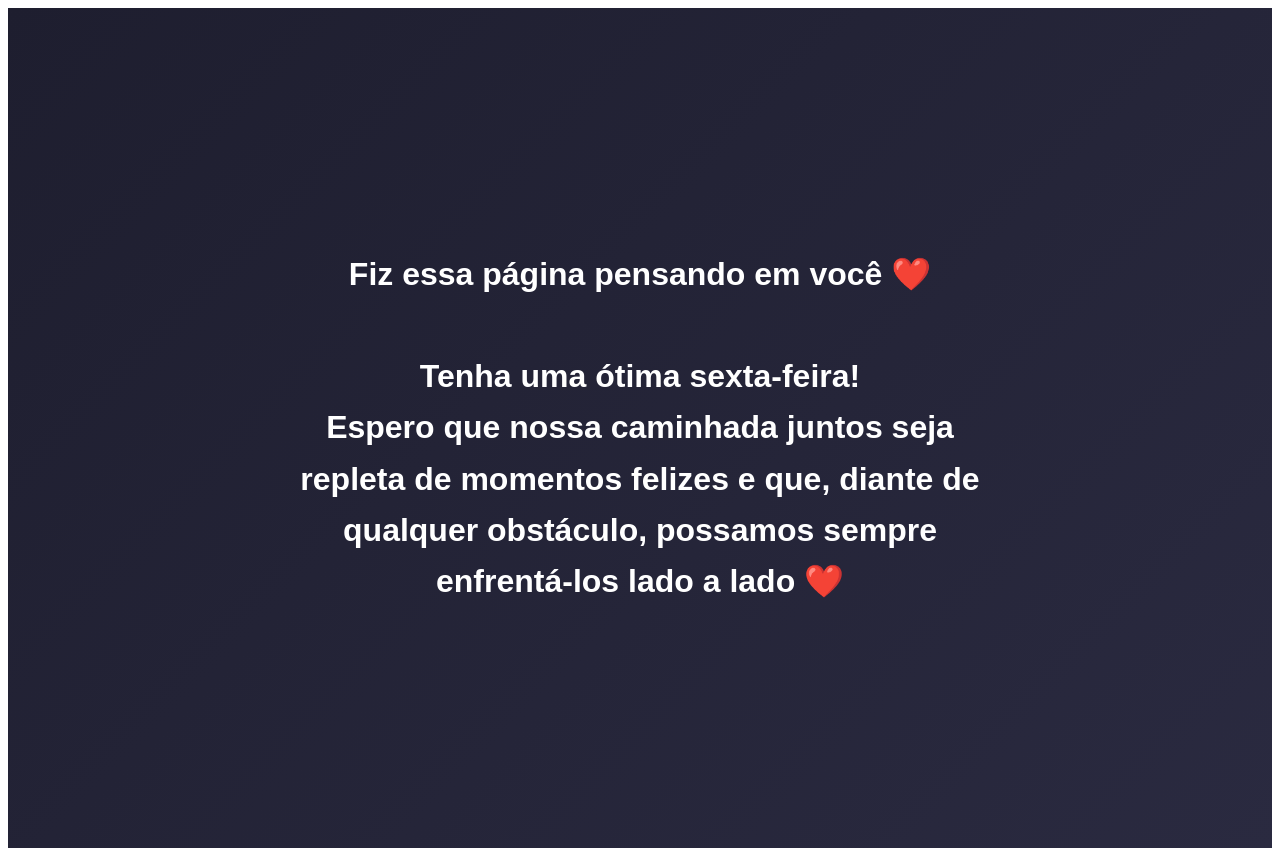
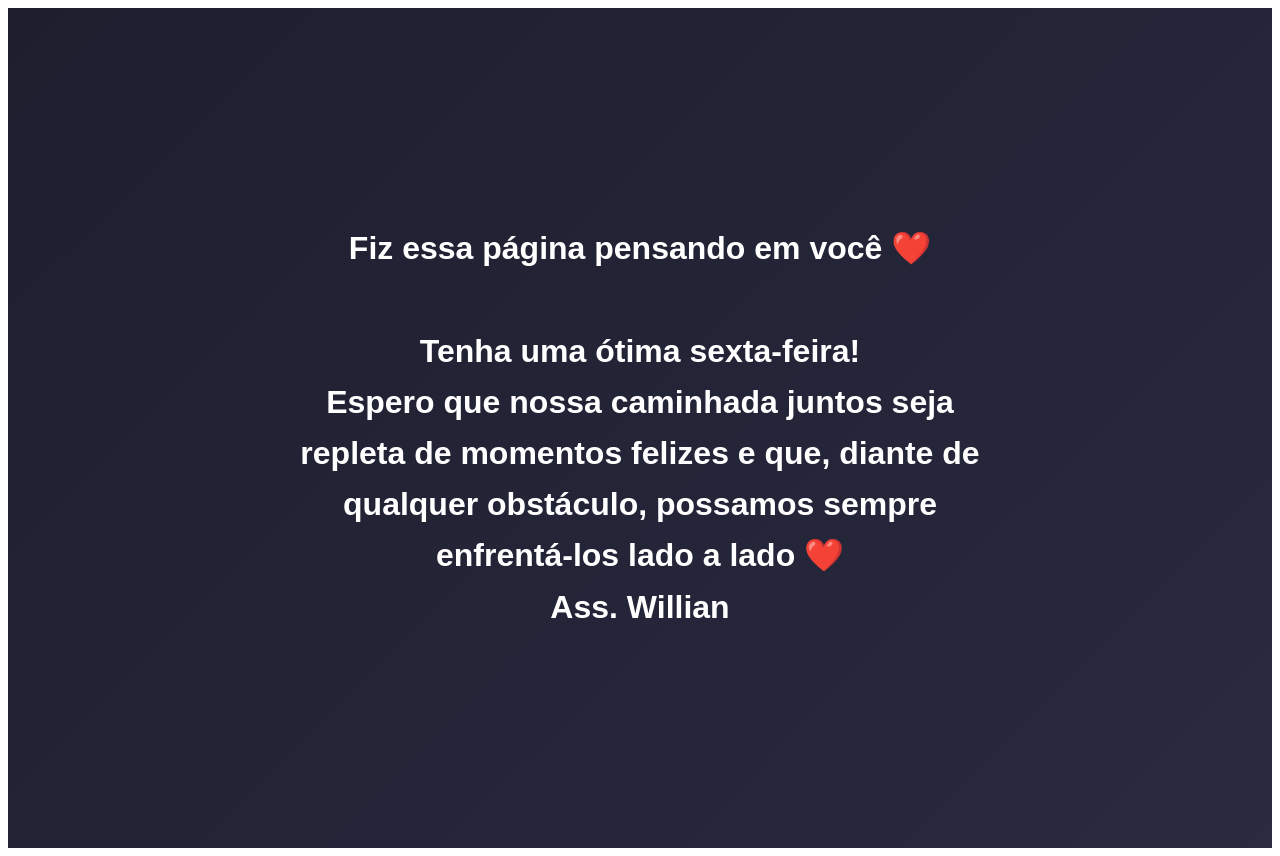
Before and after one commit to willian16041994/tabnews, a Next.js app: page / in a window 1280 px wide. Built offline with nearby package versions, Linux system fonts and the light colour scheme.

Commit message:
identando o código

```diff
--- a/pages/index.js
+++ b/pages/index.js
@@ -1,4 +1,25 @@
 function Home() {
-    return <div style={{ display: "flex", height: "100vh", alignItems: "center", justifyContent: "center", background: "linear-gradient(135deg, #1e1e2f, #2a2a40)", color: "#fff", fontFamily: "Arial, sans-serif", textAlign: "center", padding: "20px" }}> <h1 style={{ maxWidth: "700px", lineHeight: "1.6" }}> Fiz essa página pensando em você ❤️ <br /><br /> Tenha uma ótima sexta-feira! <br /> Espero que nossa caminhada juntos seja repleta de momentos felizes e que, diante de qualquer obstáculo, possamos sempre enfrentá-los lado a lado ❤️ </h1> </div>
+    return <div style={
+        {
+            display: "flex",
+            height: "100vh",
+            alignItems: "center",
+            justifyContent: "center",
+            background: "linear-gradient(135deg, #1e1e2f, #2a2a40)",
+            color: "#fff",
+            fontFamily: "Arial, sans-serif", textAlign: "center",
+            padding: "20px"
+        }}>
+        <h1 style={
+            {
+                maxWidth: "700px",
+                lineHeight: "1.6"
+            }}>
+            Fiz essa página pensando em você ❤️ <br /><br />
+            Tenha uma ótima sexta-feira! <br />
+            Espero que nossa caminhada juntos seja repleta de momentos felizes e que, diante de qualquer obstáculo, possamos sempre enfrentá-los lado a lado ❤️<br />
+            Ass. Willian
+        </h1>
+    </div>
 }
 export default Home;
```
